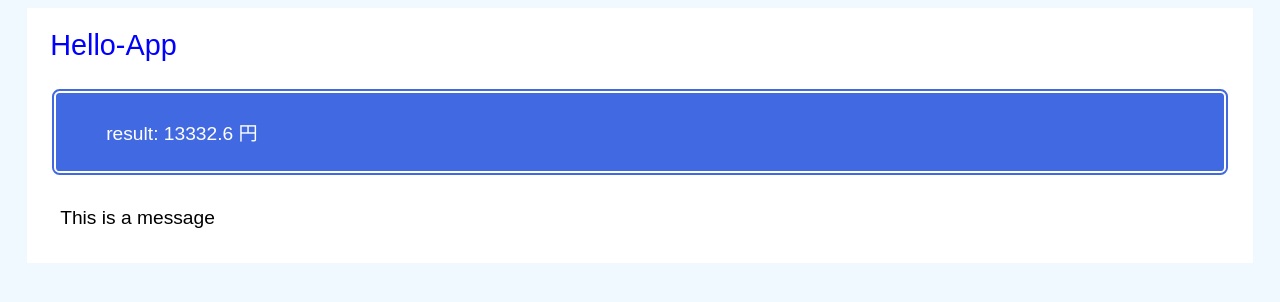
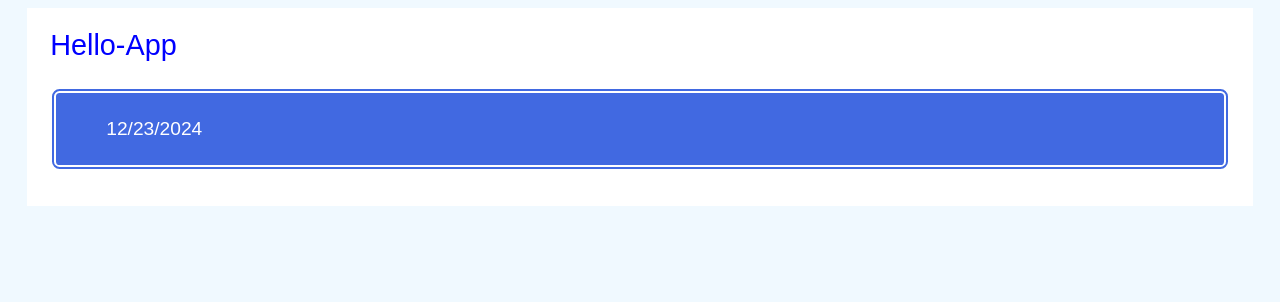
Before and after one commit to hayaoki-engineer/angular-app, an Angular app: page / in a window 1280 px wide. Shown: the top 302 px of the page. Built offline with nearby package versions, Linux system fonts and the light colour scheme.

Commit message:
現在の日時を表示

```diff
--- a/src/app/hello/hello.component.html
+++ b/src/app/hello/hello.component.html
@@ -1,5 +1,6 @@
 <div class="container">
   <h1>{{ title }}</h1>
-  <div class="alert">result: {{ price * 1.08 }} 円</div>
-  <p>{{ message }}</p>
+  <div class="alert">
+    {{ today() }}
+  </div>
 </div>
--- a/src/app/hello/hello.component.ts
+++ b/src/app/hello/hello.component.ts
@@ -10,7 +10,7 @@ import { Component, OnInit } from '@angular/core';
 export class HelloComponent implements OnInit {
   title: string = '';
   message: string = '';
-  price: number = 0;
+
 
   constructor() { }
 
@@ -18,6 +18,9 @@ export class HelloComponent implements OnInit {
   ngOnInit(): void {
     this.title = 'Hello-App';
     this.message = 'This is a message';
-    this.price = 12345;
+  }
+
+  today() {
+    return new Date().toLocaleDateString();
   }
 }
```
